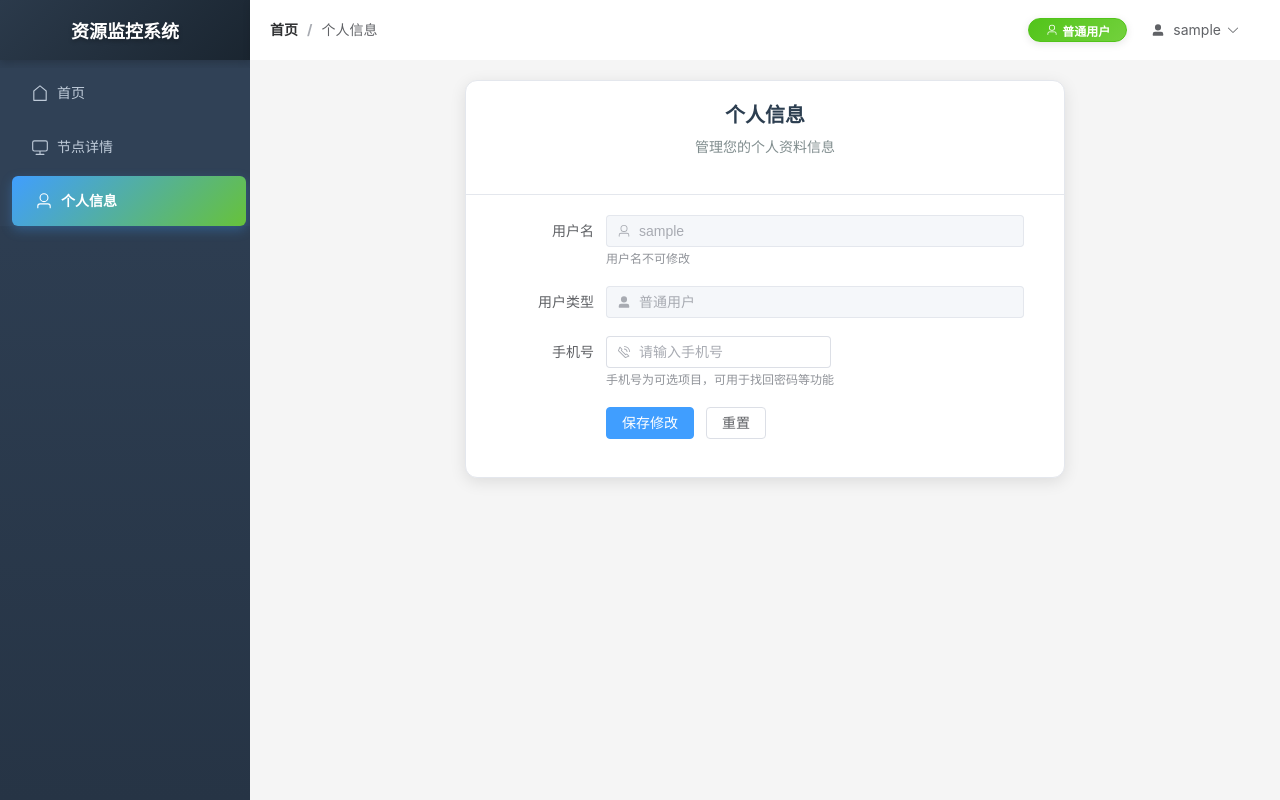
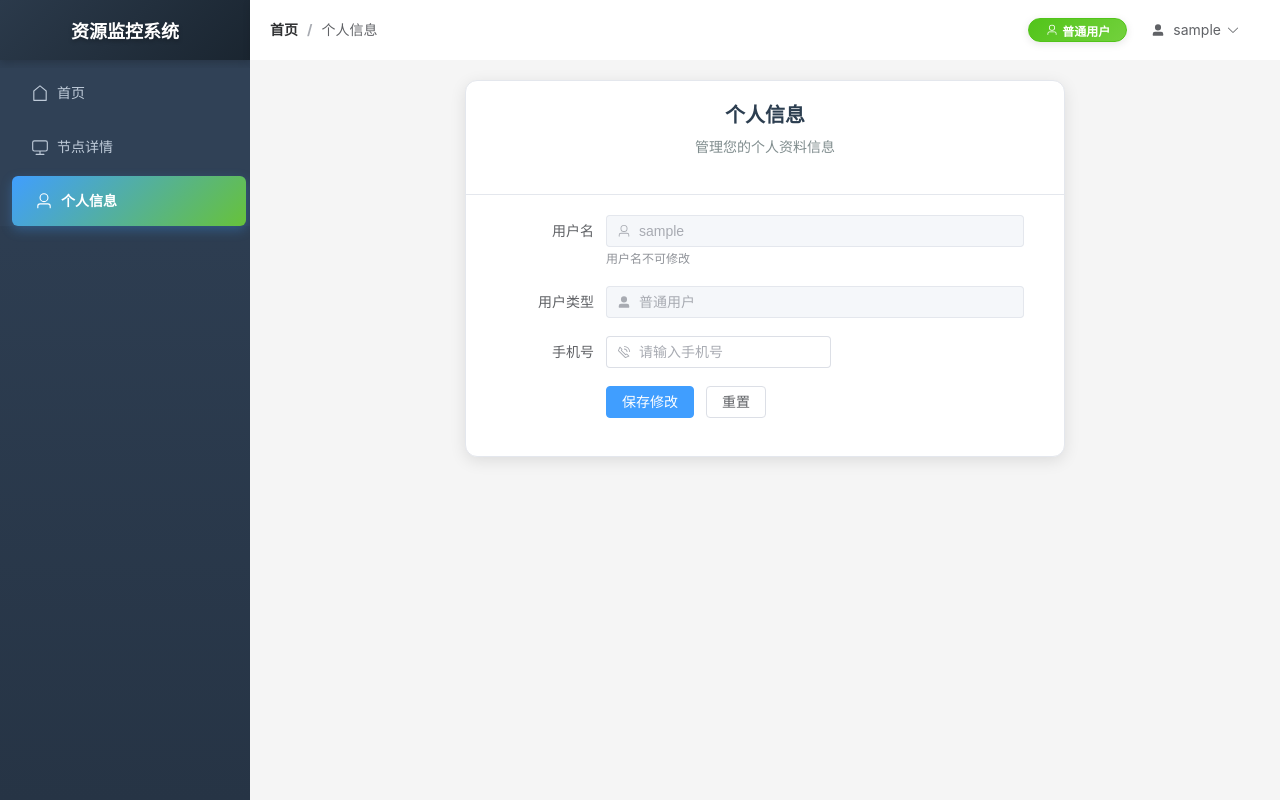
Before and after one commit to ThirtyB/nm-frontend, a Vue app: page /profile in a window 1280 px wide. Built offline with nearby package versions, Linux system fonts and the light colour scheme; no server answers; sample sign-in values are in the browser's storage.

Commit message:
feat: delete the me page useless tips

```diff
--- a/src/views/Profile.vue
+++ b/src/views/Profile.vue
@@ -51,7 +51,6 @@
               </el-button>
             </div>
           </div>
-          <div class="form-tip">手机号为可选项目，可用于找回密码等功能</div>
         </el-form-item>
 
         <el-form-item>
```
